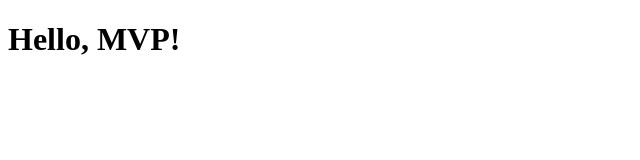
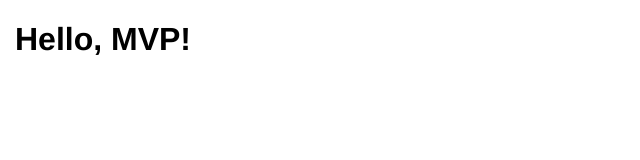
Before and after one commit to WennyXiong/MVP, a React app: page / in a window 1280 px wide. Shown: the top 160 px of the page, without its empty margins (0-640 px from the left). Built offline with nearby package versions, Linux system fonts and the light colour scheme; the HTML template or start-up script is replaced by a standard one.

Commit message:
import styled-components

```diff
--- a/client/src/components/App.jsx
+++ b/client/src/components/App.jsx
@@ -1,9 +1,12 @@
 import React, { useState, useEffect } from "react";
+import GeneralStyles from '../styles/GeneralStyles.jsx';
 
 const App = () => {
 
   return(
-    <h1> Hello, MVP! </h1>
+    <GeneralStyles.Div>
+      <h1> Hello, MVP! </h1>
+    </GeneralStyles.Div>
   )
 }
 
--- /dev/null
+++ b/client/src/styles/GeneralStyles.jsx
@@ -0,0 +1,11 @@
+import styled from "styled-components";
+
+const GeneralStyles = {
+  Div: styled.div`
+    font-family: 'Neue-Helvetica', 'Helvetica', 'Arial', Sans-Serif;
+    max-width: 1250px;
+    margin: auto;
+  `,
+};
+
+export default GeneralStyles;
--- a/package.json
+++ b/package.json
@@ -26,7 +26,7 @@
     "npm": "^8.15.1",
     "react": "^18.2.0",
     "react-dom": "^18.2.0",
-    "styled-component": "^2.8.0"
+    "styled-components": "^5.3.5"
   },
   "devDependencies": {
     "@babel/core": "^7.18.10",
```
Also changed, not shown: 1 other file (tests, documents, lock files or other folders).
